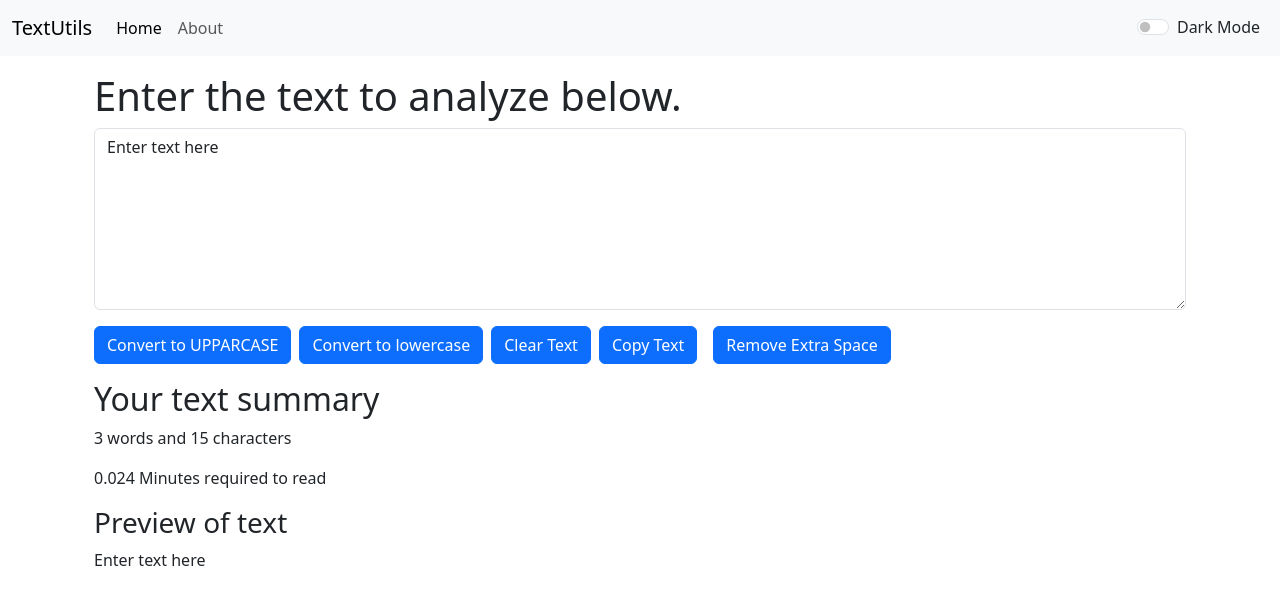
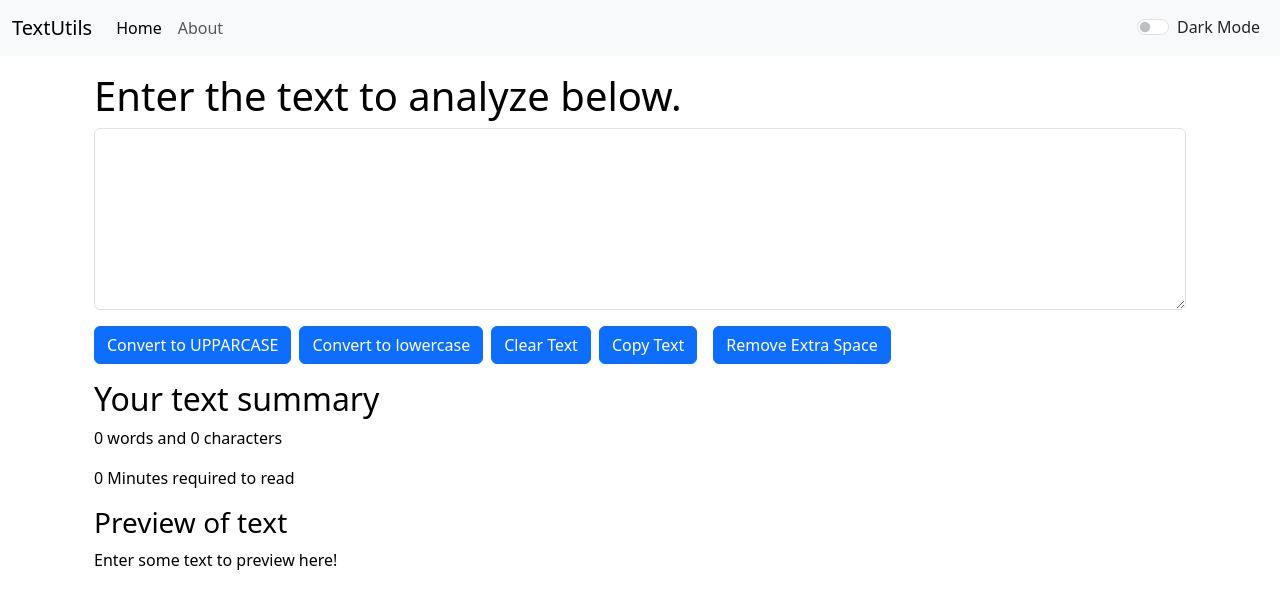
Before and after one commit to deepaksharmaNNN/Text-Utils, a React (Create React App) app: page / in a window 1280 px wide. Shown: the top 608 px of the page. Built offline with nearby package versions, Linux system fonts and the light colour scheme.

Commit message:
updated code and added dark mode

```diff
--- a/src/App.js
+++ b/src/App.js
@@ -5,11 +5,20 @@
 
 function App() {
   const [mode, setMode] = useState('light');
+  const toggleMode = () => {
+    if (mode === 'light') {
+      setMode('dark');
+      document.body.style.backgroundColor = 'gray';
+    }else{
+      setMode('light');
+      document.body.style.backgroundColor = 'white';
+    }
+  };
   return (
     <>
-      <Navbar title="TextUtils" mode = {mode} />
+      <Navbar title="TextUtils" mode = {mode} toggleMode = {toggleMode} />
       <div className="container my-3">
-        <TextForm heading="Enter the text to analyze below." />
+        <TextForm heading="Enter the text to analyze below." mode= {mode}/>
       </div>
     </>
   );
--- a/src/components/Navbar.js
+++ b/src/components/Navbar.js
@@ -9,15 +9,9 @@
           <a className="navbar-brand" href="/">
             {props.title}
           </a>
-          <button
-            className="navbar-toggler"
-            type="button"
-            data-bs-toggle="collapse"
-            data-bs-target="#navbarSupportedContent"
-            aria-controls="navbarSupportedContent"
-            aria-expanded="false"
-            aria-label="Toggle navigation"
-          >
+          <button className="navbar-toggler" type="button" data-bs-toggle="collapse"
+            data-bs-target="#navbarSupportedContent" aria-controls="navbarSupportedContent"
+            aria-expanded="false" aria-label="Toggle navigation" >
             <span className="navbar-toggler-icon"></span>
           </button>
           <div className="collapse navbar-collapse" id="navbarSupportedContent">
@@ -34,14 +28,14 @@
               </li>
             </ul>
           </div>
-          <div class="form-check form-switch mx-2">
-            <input className="form-check-input" type="checkbox" role="switch" id="flexSwitchCheckDefault" />
-            <label className="form-check-label" for="flexSwitchCheckDefault">Dark Mode</label>
+          <div className={`form-check form-switch mx-2 text-${props.mode === 'light' ? 'dark' : 'light'}`}>
+            <input className="form-check-input" onClick={props.toggleMode} type="checkbox" role="switch" id="flexSwitchCheckDefault" />
+            <label className="form-check-label" htmlFor="flexSwitchCheckDefault">Dark Mode</label>
           </div>
         </div>
       </nav>
     </div>
   );
 }
-Navbar.propTypes = { title: PropTypes.string.isRequired, about: PropTypes.string.isRequired };
+Navbar.propTypes = { title: PropTypes.string.isRequired };
 // Navbar.defaultProps = { title: "Title Here", about: "About Here" };
--- a/src/components/TextForm.js
+++ b/src/components/TextForm.js
@@ -23,13 +23,15 @@
         // console.log("Lowercase was clicked");
         setText(text.replace(/\s+/g, " "));
     }
-    const [text, setText] = useState("Enter text here");
+    const [text, setText] = useState("");
     return (
         <>
-            <div className="container">
+            <div className="container" style={{ color: props.mode === 'dark' ? 'white' : 'black' }}>
                 <h1>{props.heading}</h1>
                 <div className="mb-3">
-                    <textarea className="form-control" id="myTextBox" value={text} onChange={handleOnChange} rows="7"></textarea>
+                    <textarea className="form-control" id="myTextBox" value={text} onChange={handleOnChange}
+                        style={{ backgroundColor: props.mode === 'dark' ? 'gray' : 'white', color: props.mode === 'dark' ? 'white' : 'black' }}
+                        rows="7"></textarea>
                 </div>
                 <button className="btn btn-primary" onClick={handleUpparCaseClick}>Convert to UPPARCASE</button>
                 <button className="btn btn-primary mx-2" onClick={handleLowerCaseClick}>Convert to lowercase</button>
@@ -38,12 +40,12 @@
                 <button className="btn btn-primary mx-2" onClick={handleExtraSpaces}>Remove Extra Space</button>
             </div>
 
-            <div className="container my-3">
+            <div className="container my-3" style={{ color: props.mode === 'dark' ? 'white' : 'black' }}>
                 <h2>Your text summary</h2>
-                <p>{text.split(" ").length} words and {text.length} characters</p>
-                <p>{0.008 * text.split(" ").length} Minutes required to read</p>
+                <p>{text.length === 0 ? "0" : text.split(" ").length} words and {text.length} characters</p>
+                <p>{text.length === 0 ? "0" : (0.008 * text.length).toFixed(2)} Minutes required to read</p>
                 <h3>Preview of text</h3>
-                <p>{text}</p>
+                <p>{text.length > 0 ? text : "Enter some text to preview here!"}</p>
             </div>
         </>
     );
```
